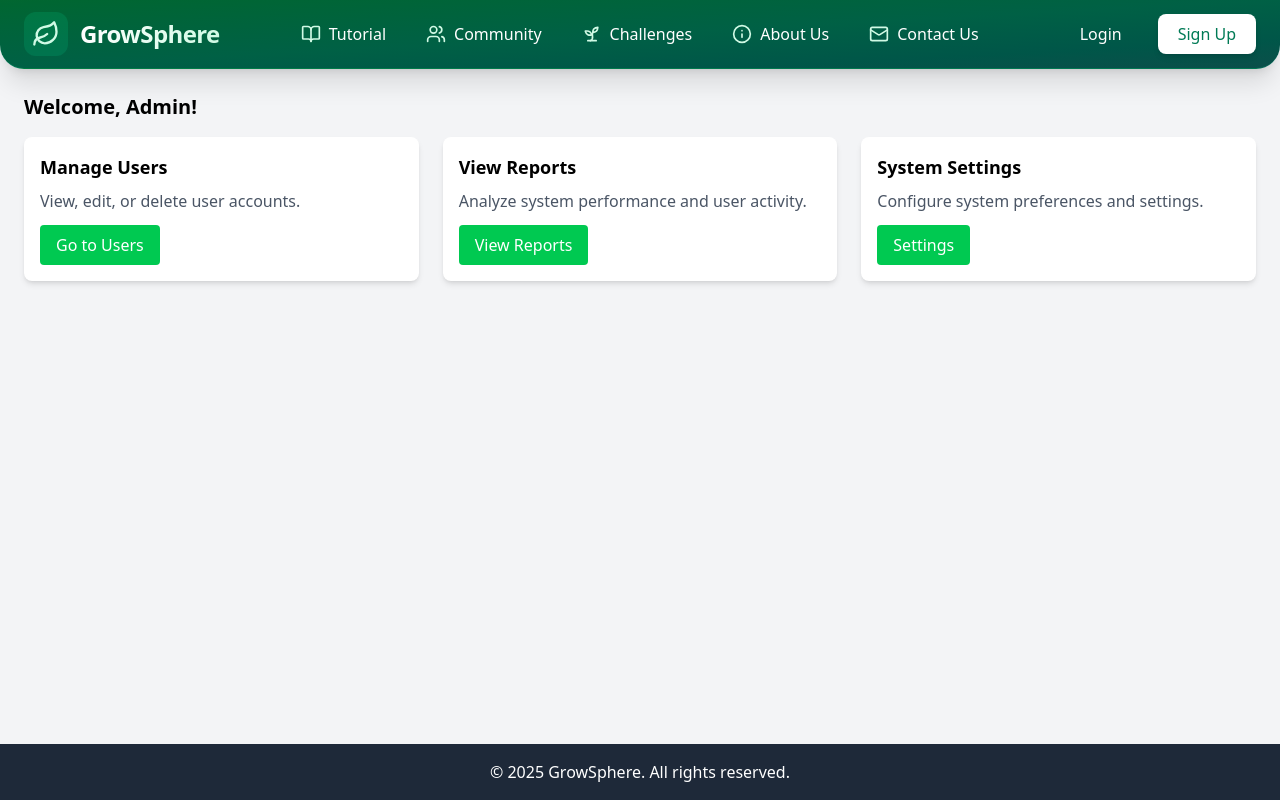
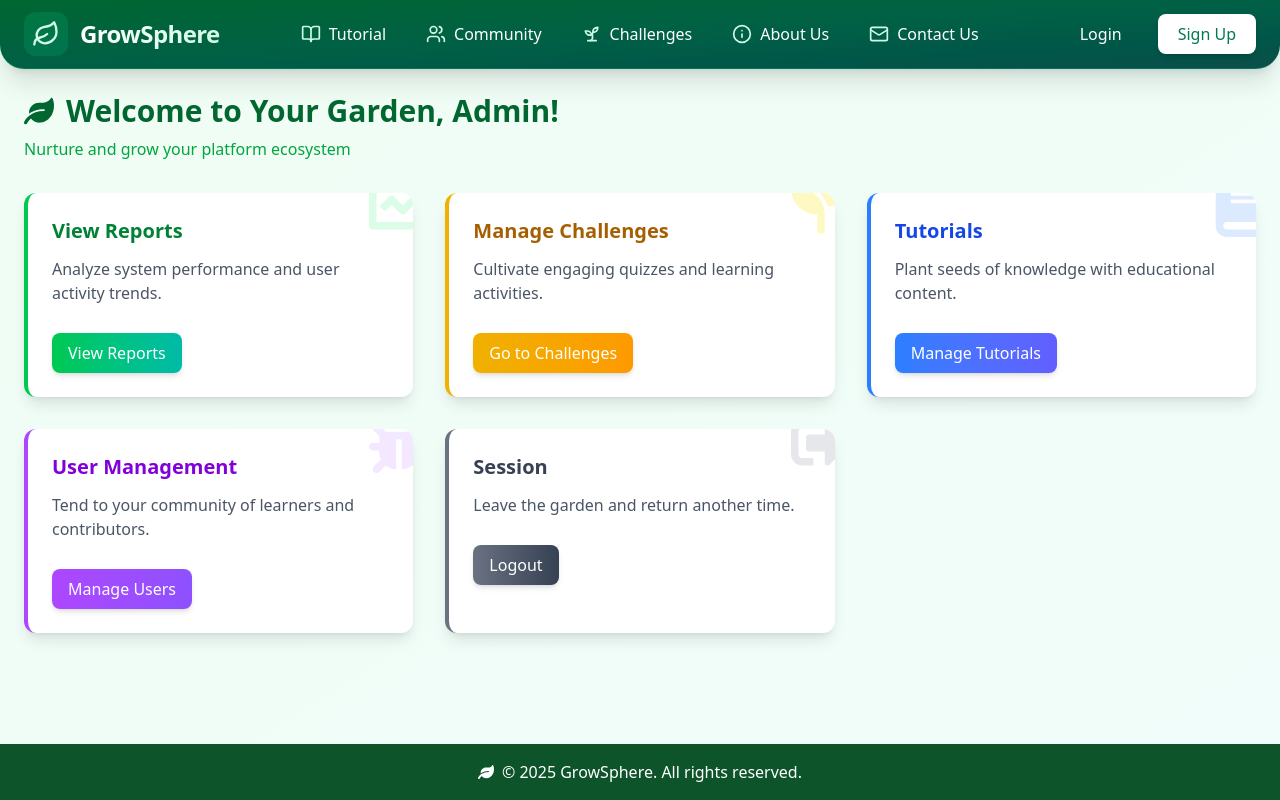
Before and after one commit to weharaSliit/-Gardening-Sustainable-Agriculture-, a React (Vite) app in the folder frontend/: page /admin-dashboard in a window 1280 px wide. Built offline with nearby package versions, Linux system fonts and the light colour scheme.

Commit message:
Admin Dashbaord frontend

```diff
--- a/frontend/src/components/User/AdminDashboard.jsx
+++ b/frontend/src/components/User/AdminDashboard.jsx
@@ -1,6 +1,8 @@
 import React from "react";
 import { useNavigate } from "react-router-dom";
 import Nav from "../MainComponents/Nav";
+import { motion } from "framer-motion";
+import { FaChartLine, FaSeedling, FaBook, FaSignOutAlt, FaLeaf, FaBug } from "react-icons/fa";
 
 const AdminDashboard = () => {
   const navigate = useNavigate();
@@ -10,54 +12,161 @@ const AdminDashboard = () => {
     navigate("/login");
   };
 
+  // Animation variants
+  const container = {
+    hidden: { opacity: 0 },
+    show: {
+      opacity: 1,
+      transition: {
+        staggerChildren: 0.1
+      }
+    }
+  };
+
+  const item = {
+    hidden: { opacity: 0, y: 20 },
+    show: { opacity: 1, y: 0, transition: { duration: 0.5 } }
+  };
+
+  const hoverEffect = {
+    scale: 1.03,
+    transition: { duration: 0.3 }
+  };
+
   return (
-    <div className="min-h-screen bg-gray-100 flex flex-col">
+    <div className="min-h-screen bg-gradient-to-br from-green-50 to-teal-50 flex flex-col">
       {/* Navigation Bar */}
       <Nav />
 
       {/* Main Content */}
       <main className="flex-grow p-6">
-        <h2 className="text-xl font-semibold mb-4">Welcome, Admin!</h2>
-        <div className="grid grid-cols-1 sm:grid-cols-2 lg:grid-cols-3 gap-6">
-          {/* Example Cards */}
-          <div className="bg-white shadow-md rounded-lg p-4">
-            <h3 className="text-lg font-bold mb-2">Manage Users</h3>
-            <p className="text-gray-600">View, edit, or delete user accounts.</p>
-            <button
-              onClick={() => navigate("/admin/users")}
-              className="mt-3 bg-green-500 hover:bg-green-600 text-white py-2 px-4 rounded"
-            >
-              Go to Users
-            </button>
-          </div>
+        <motion.div
+          initial={{ opacity: 0, y: -20 }}
+          animate={{ opacity: 1, y: 0 }}
+          transition={{ duration: 0.5 }}
+          className="mb-8"
+        >
+          <h2 className="text-3xl font-bold text-green-800 flex items-center">
+            <FaLeaf className="mr-3" /> Welcome to Your Garden, Admin!
+          </h2>
+          <p className="text-green-600 mt-2">Nurture and grow your platform ecosystem</p>
+        </motion.div>
 
-          <div className="bg-white shadow-md rounded-lg p-4">
-            <h3 className="text-lg font-bold mb-2">View Reports</h3>
-            <p className="text-gray-600">Analyze system performance and user activity.</p>
+        <motion.div
+          variants={container}
+          initial="hidden"
+          animate="show"
+          className="grid grid-cols-1 sm:grid-cols-2 lg:grid-cols-3 gap-8"
+        >
+          {/* Reports Card */}
+          <motion.div
+            variants={item}
+            whileHover={hoverEffect}
+            className="bg-white shadow-lg rounded-xl p-6 border-l-4 border-green-500 relative overflow-hidden"
+          >
+            <div className="absolute -right-4 -top-4 text-green-100 text-6xl">
+              <FaChartLine />
+            </div>
+            <h3 className="text-xl font-bold mb-3 text-green-700">View Reports</h3>
+            <p className="text-gray-600 mb-4">Analyze system performance and user activity trends.</p>
             <button
               onClick={() => navigate("/admin/reports")}
-              className="mt-3 bg-green-500 hover:bg-green-600 text-white py-2 px-4 rounded"
+              className="mt-3 bg-gradient-to-r from-green-500 to-teal-500 hover:from-green-600 hover:to-teal-600 text-white py-2 px-4 rounded-lg shadow-md transition-all duration-300"
             >
               View Reports
             </button>
-          </div>
+          </motion.div>
 
-          <div className="bg-white shadow-md rounded-lg p-4">
-            <h3 className="text-lg font-bold mb-2">System Settings</h3>
-            <p className="text-gray-600">Configure system preferences and settings.</p>
+          {/* Challenges Card */}
+          <motion.div
+            variants={item}
+            whileHover={hoverEffect}
+            className="bg-white shadow-lg rounded-xl p-6 border-l-4 border-yellow-500 relative overflow-hidden"
+          >
+            <div className="absolute -right-4 -top-4 text-yellow-100 text-6xl">
+              <FaSeedling />
+            </div>
+            <h3 className="text-xl font-bold mb-3 text-yellow-700">Manage Challenges</h3>
+            <p className="text-gray-600 mb-4">Cultivate engaging quizzes and learning activities.</p>
             <button
-              onClick={() => navigate("/admin/settings")}
-              className="mt-3 bg-green-500 hover:bg-green-600 text-white py-2 px-4 rounded"
+              onClick={() => navigate("/challenge-home")}
+              className="mt-3 bg-gradient-to-r from-yellow-500 to-amber-500 hover:from-yellow-600 hover:to-amber-600 text-white py-2 px-4 rounded-lg shadow-md transition-all duration-300"
             >
-              Settings
+              Go to Challenges
             </button>
-          </div>
-        </div>
+          </motion.div>
+
+          {/* Tutorials Card */}
+          <motion.div
+            variants={item}
+            whileHover={hoverEffect}
+            className="bg-white shadow-lg rounded-xl p-6 border-l-4 border-blue-500 relative overflow-hidden"
+          >
+            <div className="absolute -right-4 -top-4 text-blue-100 text-6xl">
+              <FaBook />
+            </div>
+            <h3 className="text-xl font-bold mb-3 text-blue-700">Tutorials</h3>
+            <p className="text-gray-600 mb-4">Plant seeds of knowledge with educational content.</p>
+            <button
+              onClick={() => navigate("/tutorial")}
+              className="mt-3 bg-gradient-to-r from-blue-500 to-indigo-500 hover:from-blue-600 hover:to-indigo-600 text-white py-2 px-4 rounded-lg shadow-md transition-all duration-300"
+            >
+              Manage Tutorials
+            </button>
+          </motion.div>
+
+          {/* Users Card */}
+          <motion.div
+            variants={item}
+            whileHover={hoverEffect}
+            className="bg-white shadow-lg rounded-xl p-6 border-l-4 border-purple-500 relative overflow-hidden"
+          >
+            <div className="absolute -right-4 -top-4 text-purple-100 text-6xl">
+              <FaBug />
+            </div>
+            <h3 className="text-xl font-bold mb-3 text-purple-700">User Management</h3>
+            <p className="text-gray-600 mb-4">Tend to your community of learners and contributors.</p>
+            <button
+              onClick={() => navigate("/admin/users")}
+              className="mt-3 bg-gradient-to-r from-purple-500 to-violet-500 hover:from-purple-600 hover:to-violet-600 text-white py-2 px-4 rounded-lg shadow-md transition-all duration-300"
+            >
+              Manage Users
+            </button>
+          </motion.div>
+
+
+
+          {/* Logout Card */}
+          <motion.div
+            variants={item}
+            whileHover={hoverEffect}
+            className="bg-white shadow-lg rounded-xl p-6 border-l-4 border-gray-500 relative overflow-hidden"
+          >
+            <div className="absolute -right-4 -top-4 text-gray-200 text-6xl">
+              <FaSignOutAlt />
+            </div>
+            <h3 className="text-xl font-bold mb-3 text-gray-700">Session</h3>
+            <p className="text-gray-600 mb-4">Leave the garden and return another time.</p>
+            <button
+              onClick={handleLogout}
+              className="mt-3 bg-gradient-to-r from-gray-500 to-gray-700 hover:from-gray-600 hover:to-gray-800 text-white py-2 px-4 rounded-lg shadow-md transition-all duration-300"
+            >
+              Logout
+            </button>
+          </motion.div>
+        </motion.div>
+
+        {/* Decorative elements */}
+        <div className="fixed bottom-0 left-0 w-full h-16 bg-green-800 opacity-10 -z-10"></div>
+        <div className="fixed top-1/4 right-0 w-32 h-32 rounded-full bg-teal-200 opacity-20 -z-10"></div>
+        <div className="fixed bottom-1/3 left-10 w-24 h-24 rounded-full bg-yellow-200 opacity-20 -z-10"></div>
       </main>
 
       {/* Footer */}
-      <footer className="bg-gray-800 text-white py-4 text-center">
-        <p>&copy; 2025 GrowSphere. All rights reserved.</p>
+      <footer className="bg-green-900 text-white py-4 text-center">
+        <p className="flex items-center justify-center">
+          <FaLeaf className="mr-2" /> &copy; 2025 GrowSphere. All rights reserved.
+        </p>
       </footer>
     </div>
   );
```
